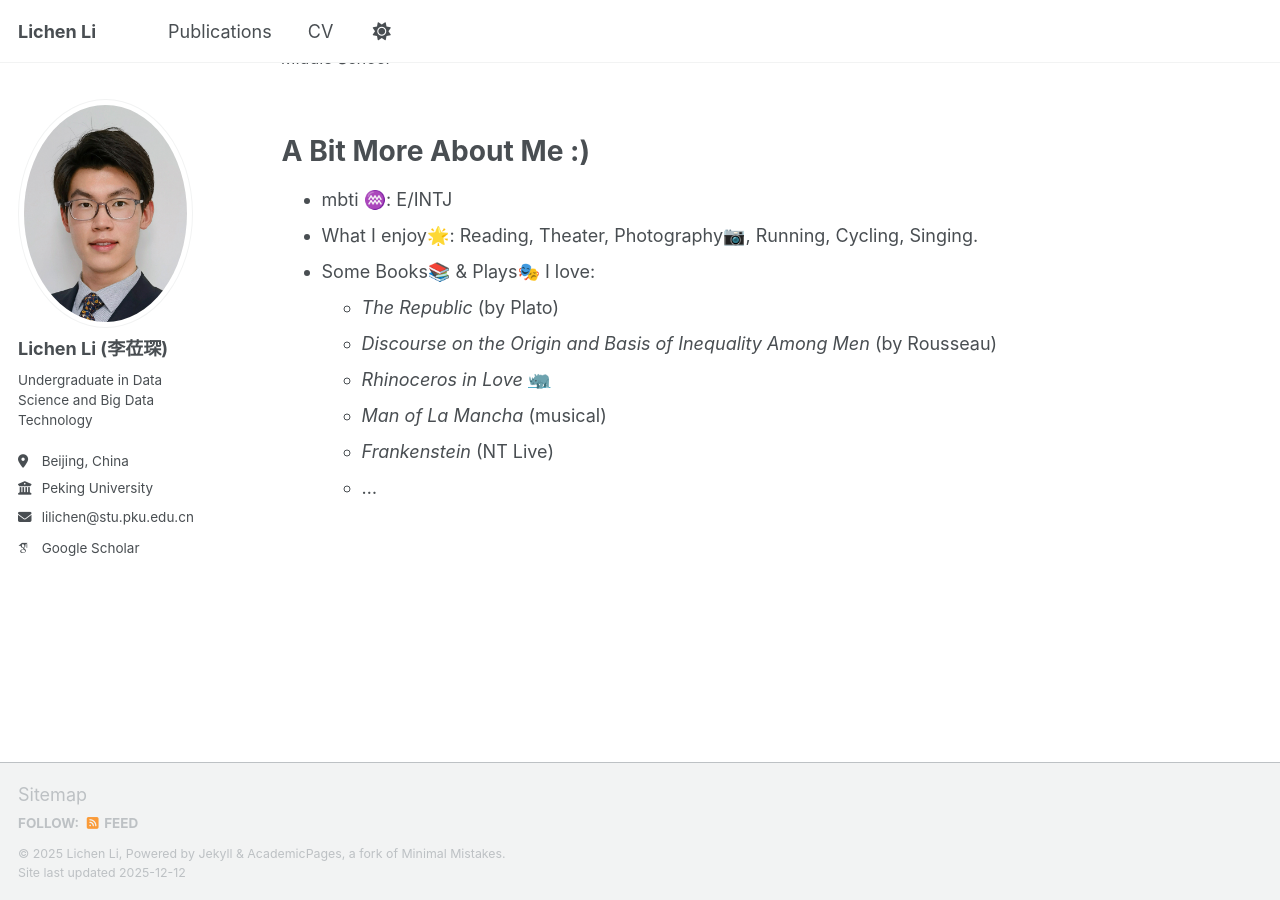
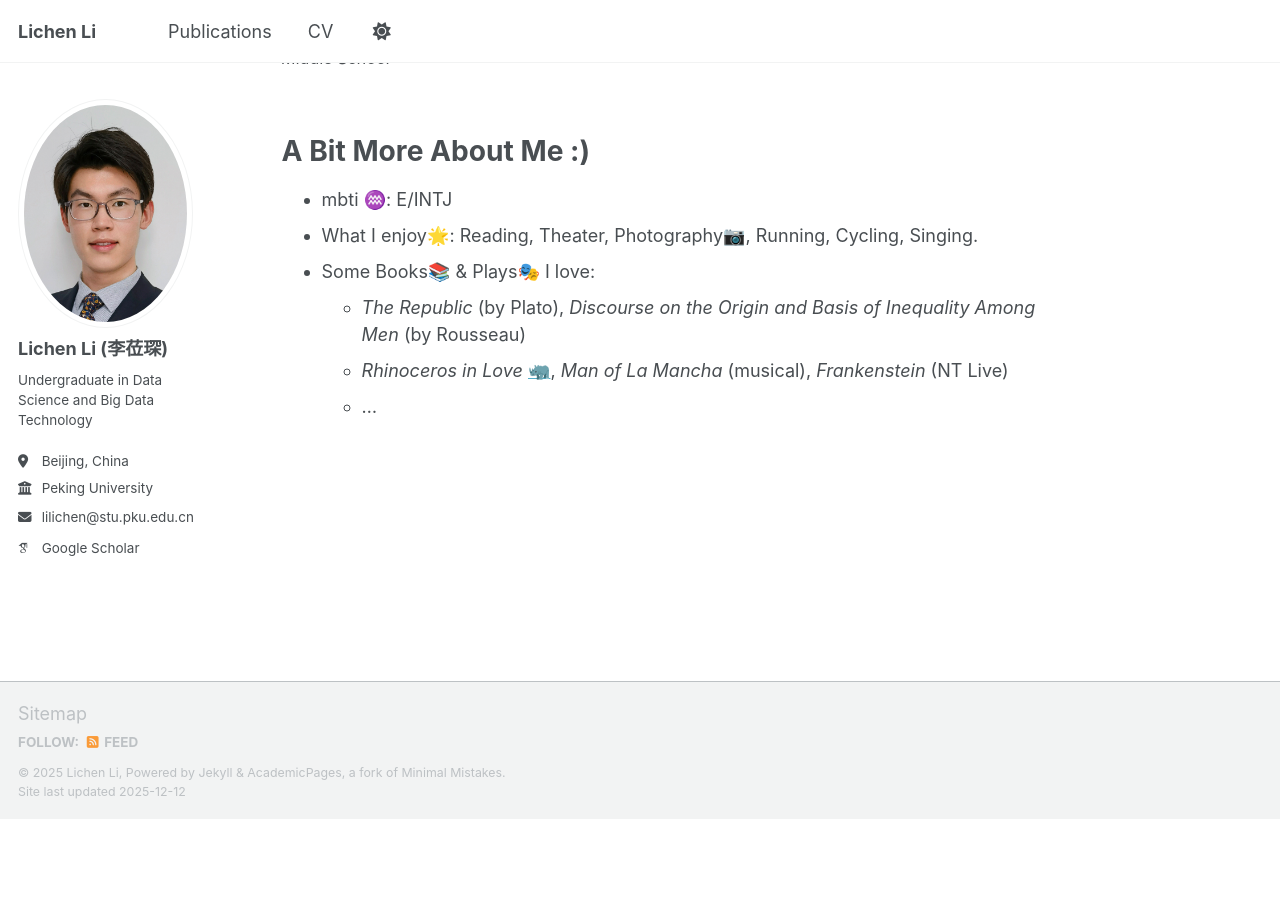
Before and after one commit to LichenLillc/LichenLillc.github.io, a Jekyll site: the page built from _pages/about.md, in a window 1280 px wide and 900 px high, scrolled down 1269 px. Built offline with Jekyll 4.4.1, drawn with Linux system fonts in a browser that asks for light colours; some web fonts are replaced; a script that is not in the unit is left out; after the commit the page ends 2088 px from its top, so only the background shows below that.

Commit message:
Simplify list of favorite books and plays
Consolidate book and play list into single line.

```diff
--- a/_pages/about.md
+++ b/_pages/about.md
@@ -58,9 +58,6 @@ A Bit More About Me :)
 * mbti ♒️: E/INTJ
 * What I enjoy🌟: Reading, Theater, Photography📷, Running, Cycling, Singing.
 * Some Books📚 & Plays🎭 I love:
-  * *The Republic* (by Plato)
-  * *Discourse on the Origin and Basis of Inequality Among Men* (by Rousseau)
-  * *Rhinoceros in Love* [🦏](https://www.bilibili.com/video/BV1Ku411f7Vy/)
-  * *Man of La Mancha* (musical)
-  * *Frankenstein* (NT Live)
+  * *The Republic* (by Plato), *Discourse on the Origin and Basis of Inequality Among Men* (by Rousseau)
+  * *Rhinoceros in Love* [🦏](https://www.bilibili.com/video/BV1Ku411f7Vy/), *Man of La Mancha* (musical), *Frankenstein* (NT Live)
   * ...
```
